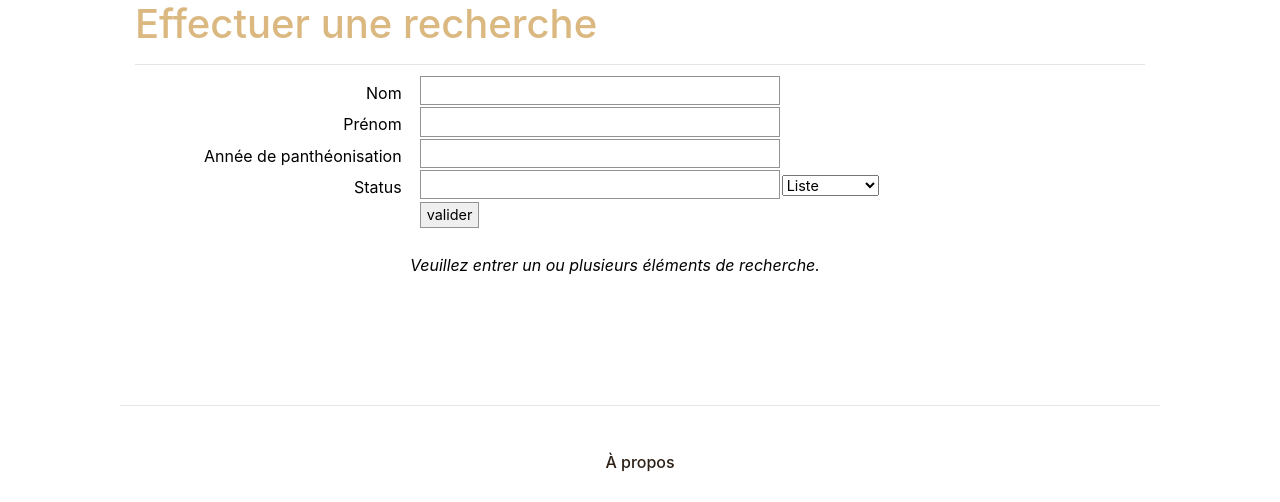
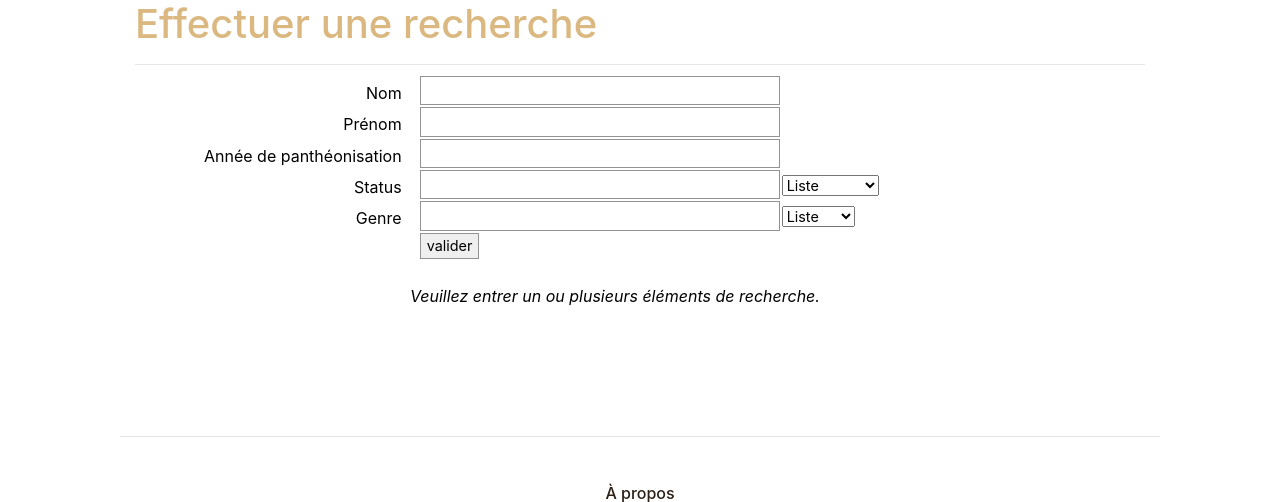
Before and after one commit to axellelecroq/pantheonisees, a Flask app: page /recherche in a window 1280 px wide. Shown: the part 152-654 px from the top of the page. Run offline with Flask 2, Linux system fonts and the light colour scheme; some libraries are stand-ins or nearby versions; some web fonts are replaced.

Commit message:
Add searching by gender + dropdown menu for it

```diff
--- a/pantheonisees/app/routes/search.py
+++ b/pantheonisees/app/routes/search.py
@@ -51,6 +51,7 @@ def recherche():
                         Pantheonises.firstname.like(f"%{search_list[1]}%"),
                         Pantheonises.pantheonisation.like(f"%{search_list[2]}%"),
                         Pantheonises.status.like(f"%{search_list[3]}%"),
+                        Pantheonises.sex.like(f"%{search_list[4]}%"),
                     )
                 )
                 .order_by(Pantheonises.name, Pantheonises.firstname)
--- /dev/null
+++ b/pantheonisees/app/static/js/select_gender.js
@@ -0,0 +1,16 @@
+var input = document.querySelector('#inputGender')
+var selectedGender = document.querySelector('#gender')
+
+selectedGender.addEventListener('change', () => {
+    switch (selectedGender.value) {
+        case 'femme':
+            input.setAttribute('value', 'femme');
+            break;
+        case 'homme':
+            input.setAttribute('value', 'homme');
+            break;
+        case 'autre':
+            input.setAttribute('value', 'autre');
+            break;
+    }
+})
--- a/pantheonisees/app/static/js/select_status.js
+++ b/pantheonisees/app/static/js/select_status.js
@@ -1,5 +1,6 @@
 var input = document.querySelector('#inputStatus')
 var selectedStatus = document.querySelector('#status')
+
 selectedStatus.addEventListener('change', () => {
     switch (selectedStatus.value) {
         case 'lettres':
--- a/pantheonisees/app/templates/pages/search.html
+++ b/pantheonisees/app/templates/pages/search.html
@@ -56,22 +56,36 @@
                         </td>
                     </tr>
                     <tr>
+                        <td><label class="
+                      searchLabel">Genre</label></td>
+                        <td>
+                            <input id="inputGender" class=" searchInput " name="gender " type="text " aria-label="search ">
+                        </td>
+                        <td>
+                            <select id="gender">
+                                <option>Liste</option>
+                                <option id="homme" value="homme">homme</option>
+                                <option id="femme" value="femme">femme</option>
+                                <option id="autre" value="autre">autre</option>
+                            </select></td>
+                    </tr>
+                    <tr>
                         <td></td>
                         <td>
-                            <button class="searchSubmit" type="submit">valider</button></td>
+                            <button class="searchSubmit " type="submit ">valider</button></td>
                     </tr>
                 </tbody>
             </table>
         </form>
 
         <br> {% if search == True%}
-        <p style="margin-left: 275px;"><i>Veuillez entrer un ou plusieurs éléments de recherche.</i></p>
+        <p style="margin-left: 275px; "><i>Veuillez entrer un ou plusieurs éléments de recherche.</i></p>
         {% elif results%}
         <p>Voici les résultats correspondants à votre recherche:</p>
         <ul>
             {% for person in results %}
             <li class="results ">
-                <a href="{{ url_for( 'person', person_id=person.id)}}">{{person.name}}, <em>{{person.firstname}}</a></em>
+                <a href="{{ url_for( 'person', person_id=person.id)}} ">{{person.name}}, <em>{{person.firstname}}</a></em>
             </li>
             {% endfor %} {% else %}
             <br>
@@ -86,6 +100,8 @@
 <br>
 <br>
 <br> {% endblock content %} {% block script %}
-<script type="text/javascript" src='/static/js/select_status.js'>
+<script type="text/javascript " src='/static/js/select_status.js'>
+</script>
+<script type="text/javascript " src='/static/js/select_gender.js'>
 </script>
 {% endblock script %}
```
